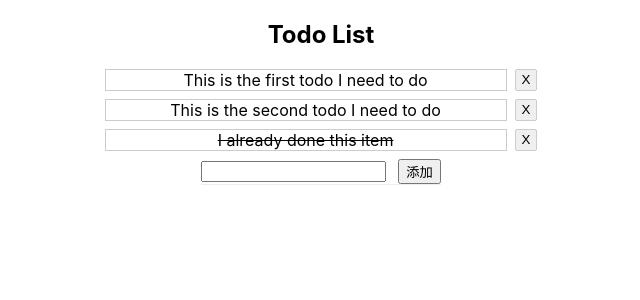
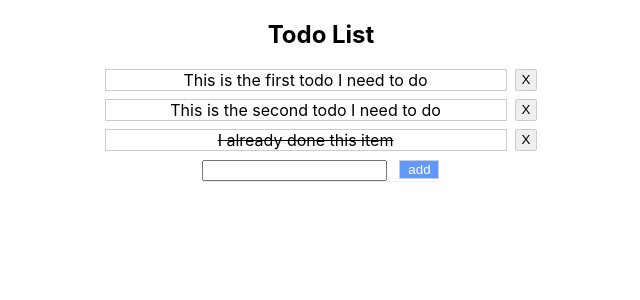
Before and after one commit to liule13/day10-todo, a React (Create React App) app: page / in a window 1280 px wide. Shown: the top 300 px of the page, without its empty margins (319-959 px from the left). Built offline with nearby package versions, Linux system fonts and the light colour scheme.

Commit message:
style: add add-button CSS

```diff
--- a/src/App.css
+++ b/src/App.css
@@ -10,7 +10,6 @@
     align-items: center;
     justify-content: center;
     gap: 8px;
-    margin-bottom: 16px;
 }
 
 .todo-list {
@@ -42,3 +41,10 @@
     align-items: center;
     flex-direction: row;
 }
+.add-button {
+    border: solid 1px #ccc;
+    cursor: pointer;
+    background-color: #6498f8;
+    color: white;
+    width: 40px;
+}
--- a/src/components/AddTodoItem.js
+++ b/src/components/AddTodoItem.js
@@ -26,7 +26,7 @@ export function AddTodoForm() {
                     className="todo-input"
                 />
             </form>
-            <button type="submit" className="add-button">添加</button>
+            <button type="submit" className="add-button">add</button>
         </div>
     );
 }
```
